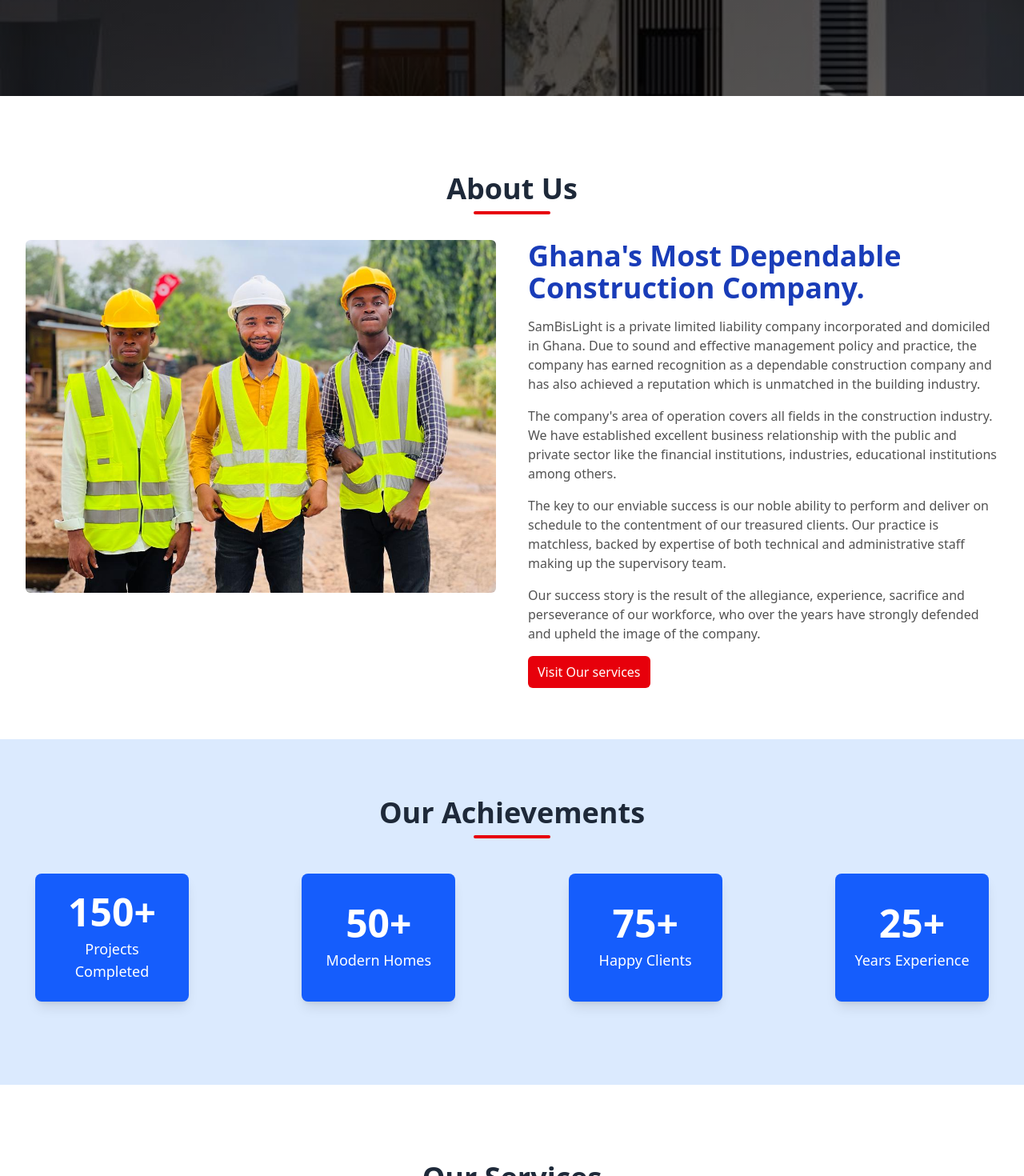
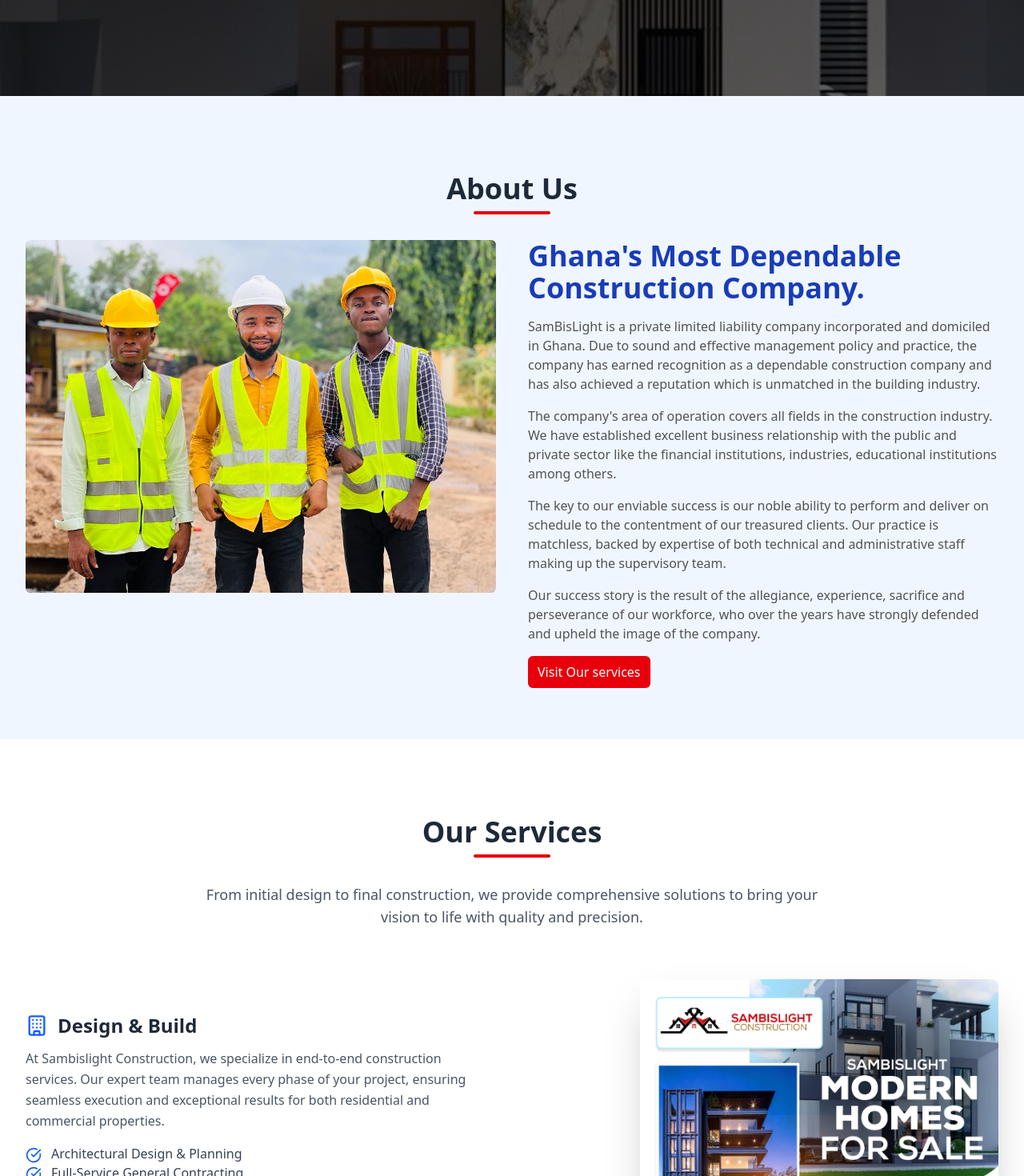
Before and after one commit to Obayaa/construction_website, a React (Vite) app: page / in a window 1280 px wide. Shown: the part 760-2230 px from the top of the page at 80% size. Built offline with nearby package versions, Linux system fonts and the light colour scheme.

Commit message:
fine-tuned the narrative flow to improve conversion optimization.

```diff
--- a/src/App.jsx
+++ b/src/App.jsx
@@ -20,12 +20,8 @@
           <Home />
         </section>
 
-        <section id="about" className="min-h-screen py-16 bg-white">
+        <section id="about" className="min-h-screen py-16 bg-blue-50">
           <About />
-        </section>
-
-        <section id="achievements" className="min-h-[27rem] py-10 bg-blue-100">
-          <Achievements />
         </section>
 
         <section id="services" className={`min-h-screen py-16 bg-white`}>
@@ -35,8 +31,13 @@
         <section id="projects" className="min-h-screen py-16 bg-gray-50">
           <Projects />
         </section>
+
         <section id="modern-homes" className="min-h-screen py-16 bg-white">
           <ModernHomes />
+        </section>
+
+        <section id="achievements" className="min-h-[27rem] py-10 bg-blue-100">
+          <Achievements />
         </section>
 
         <section id="team" className="min-h-[70vh] py-16 bg-blue-50">
```
